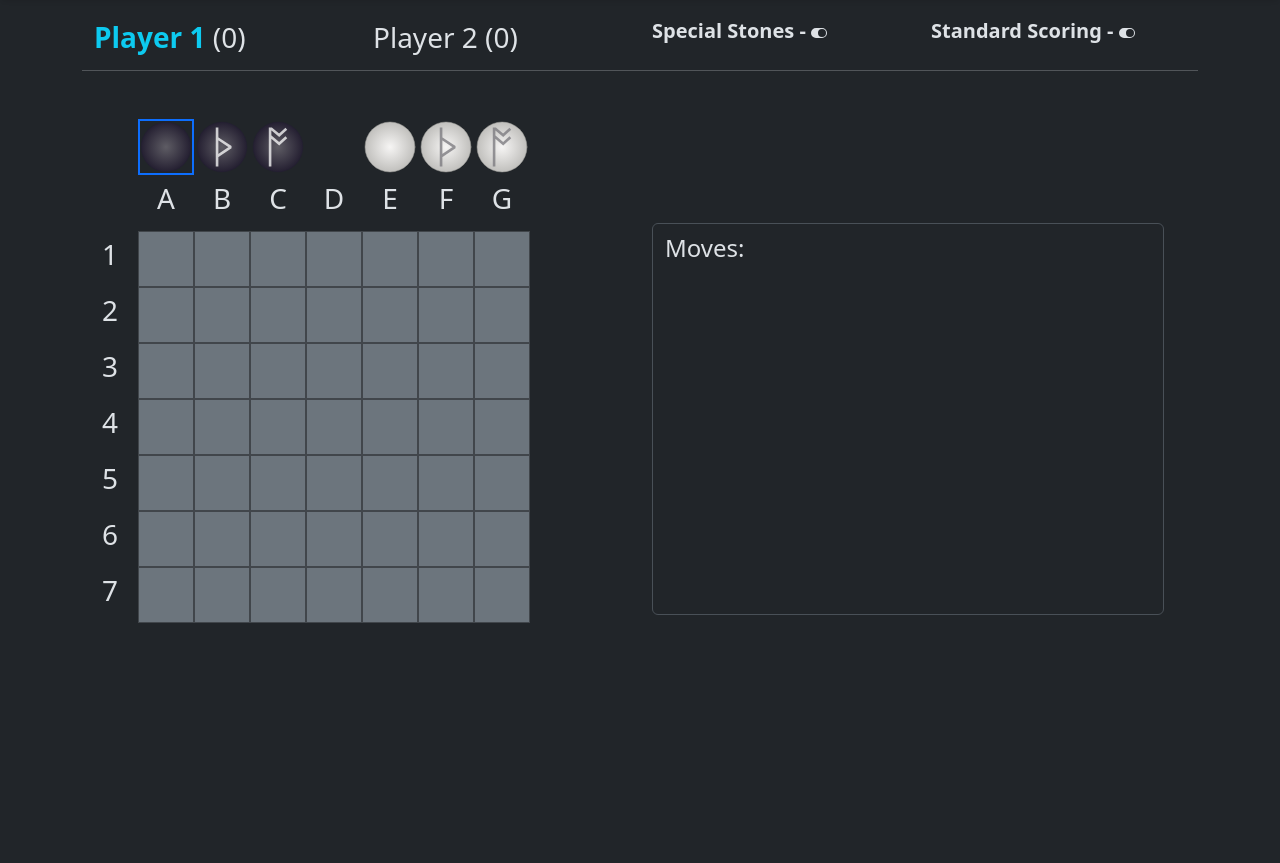
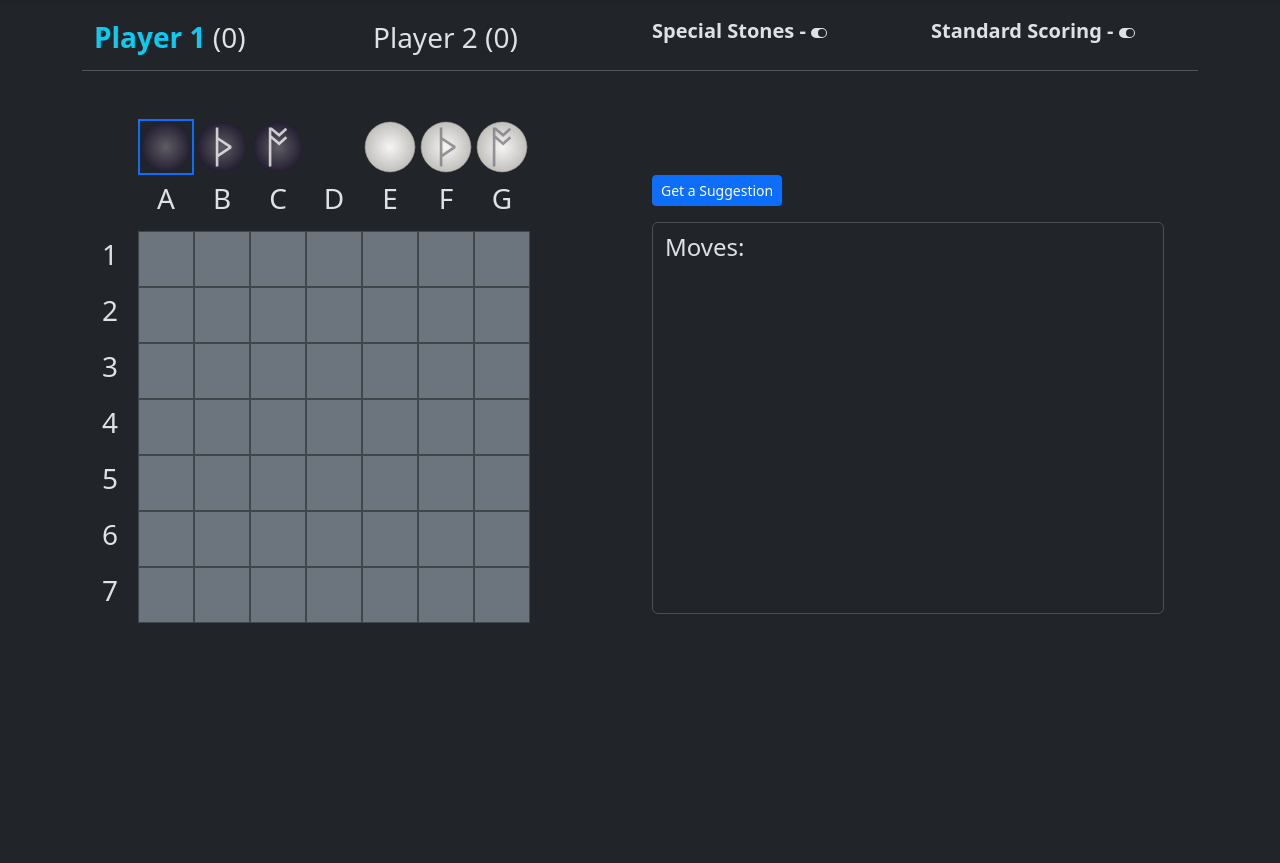
Before and after one commit to jaerrib/maerstanas_python, a Flask app: page / in a window 1280 px wide. Shown: the part 72-935 px from the top of the page. Run offline with Flask 3, Linux system fonts and the light colour scheme; some libraries are stand-ins or nearby versions.

Commit message:
Bring back the suggestion button

```diff
--- a/app/templates/index.html
+++ b/app/templates/index.html
@@ -150,9 +150,26 @@
         {% endfor %}
         <!-- End Game Board -->
     </div>
-    <div class="col">
+    <div class="col mt-3 mt-lg-0">
+        <!-- Suggestions -->
+        <div class="d-flex flex-column flex-md-row">
+            <div>
+                <form hx-post="/suggest" hx-swap="outerHTML"
+                      hx-target="#suggestion"
+                      hx-indicator="#spinner">
+                    <button type="submit"
+                            class="btn btn-primary btn-sm">
+                        Get a Suggestion
+                    </button>
+                </form>
+            </div>
+            <div id="suggestion" class="ms-5">
+                <img id="spinner" class="htmx-indicator"
+                     src="{{ url_for('static', filename='img/bars.svg') }}">
+            </div>
+        </div>
         <!-- Moves -->
-        <div class="mt-5 overflow-auto form-control overflow-y-scroll"
+        <div class="mt-3 overflow-auto form-control overflow-y-scroll"
              style="height: 24.5rem; max-width: 32rem;">
             <p class="fs-4">Moves:</p>
             {% if data["game_over"] %}
```
